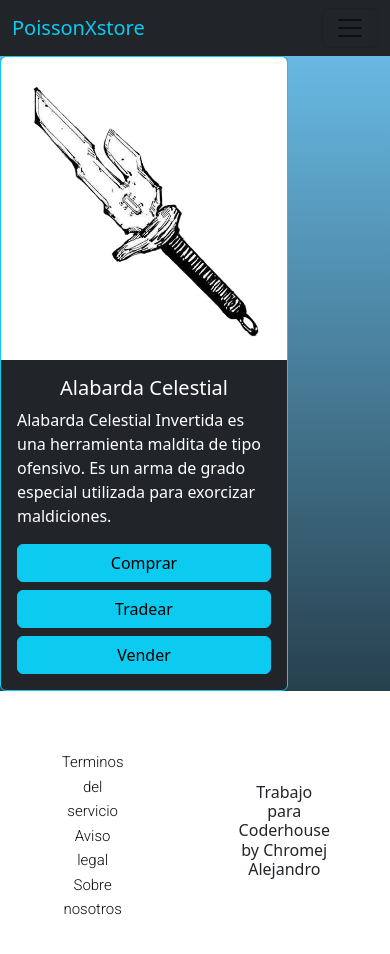
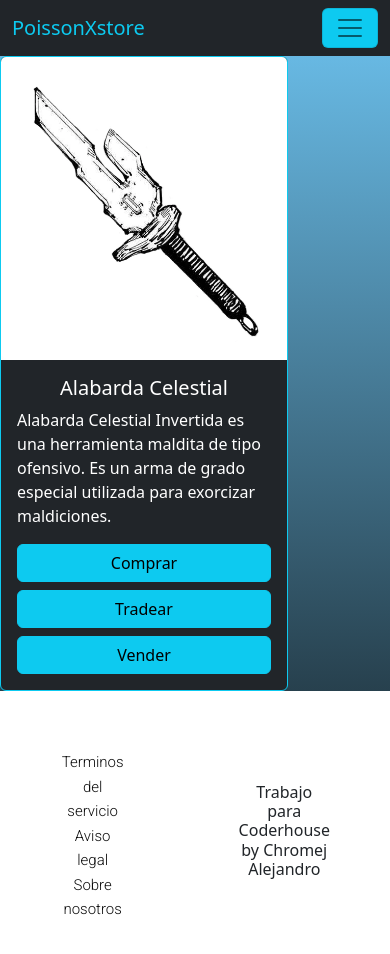
Before and after one commit to ChromejAle/PF-Chromej, a plain HTML site: page alabardaceles.html in a window 390 px wide. Drawn offline with nearby package versions, Linux system fonts and the light colour scheme.

Commit message:
correccion color hamburguesa en todos los html

```diff
--- a/alabardaceles.html
+++ b/alabardaceles.html
@@ -24,7 +24,7 @@
             <nav class="navbar navbar-expand-lg bg-dark">
                 <div class="container-fluid">
                     <a class="navbar-brand text-info" href="index.html">PoissonXstore</a>
-                    <button class="navbar-toggler" type="button" data-bs-toggle="collapse"
+                    <button class="navbar-toggler bg-info" type="button" data-bs-toggle="collapse"
                         data-bs-target="#navbarSupportedContent" aria-controls="navbarSupportedContent" aria-expanded="false"
                         aria-label="Toggle navigation">
                         <span class="navbar-toggler-icon"></span>
```
Also changed, not shown: catalogo.html (+1 -1 lines), dedosdesakuna.html (+1 -1 lines), index.html (+1 -1 lines), masacrademonios.html (+1 -1 lines), nichirinnegra.html (+1 -1 lines), prisionconfinadora.html (+1 -1 lines), registrarse.html (+1 -1 lines), sobreNosotros.html (+1 -1 lines).
